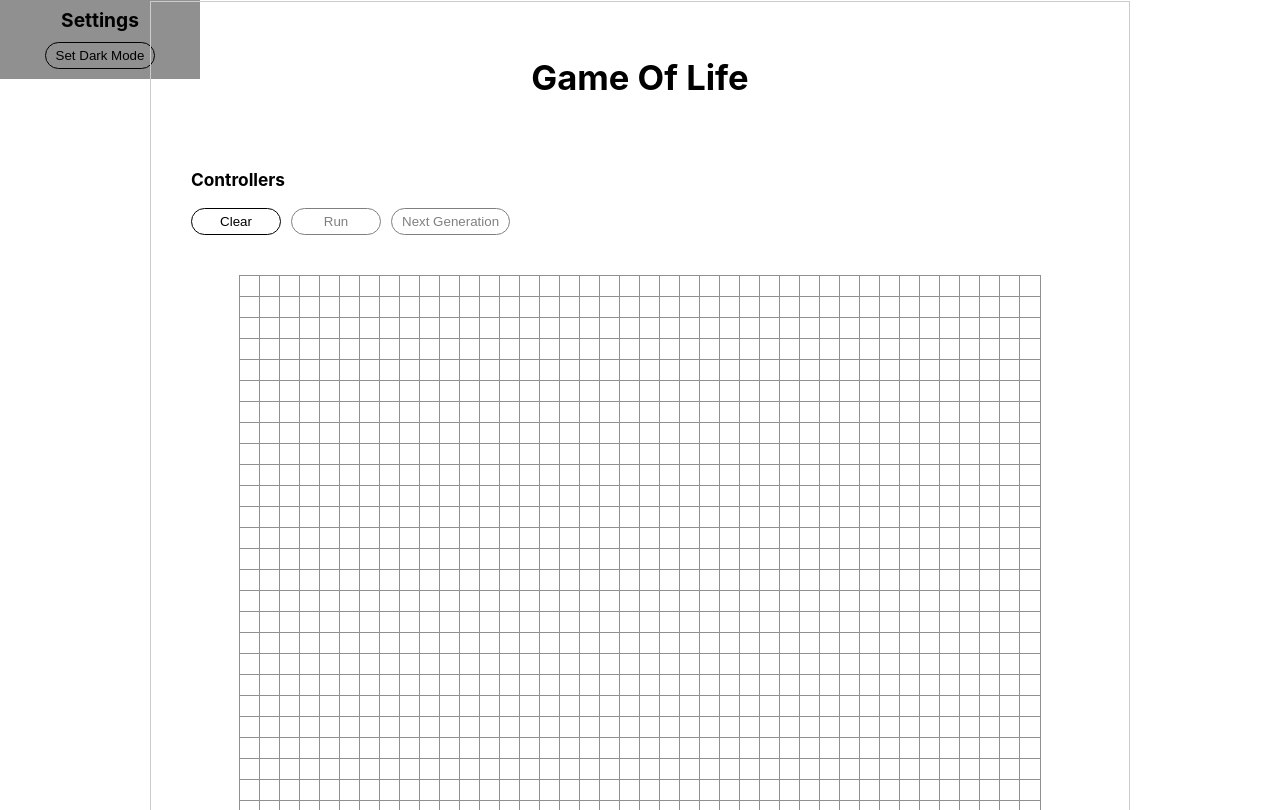
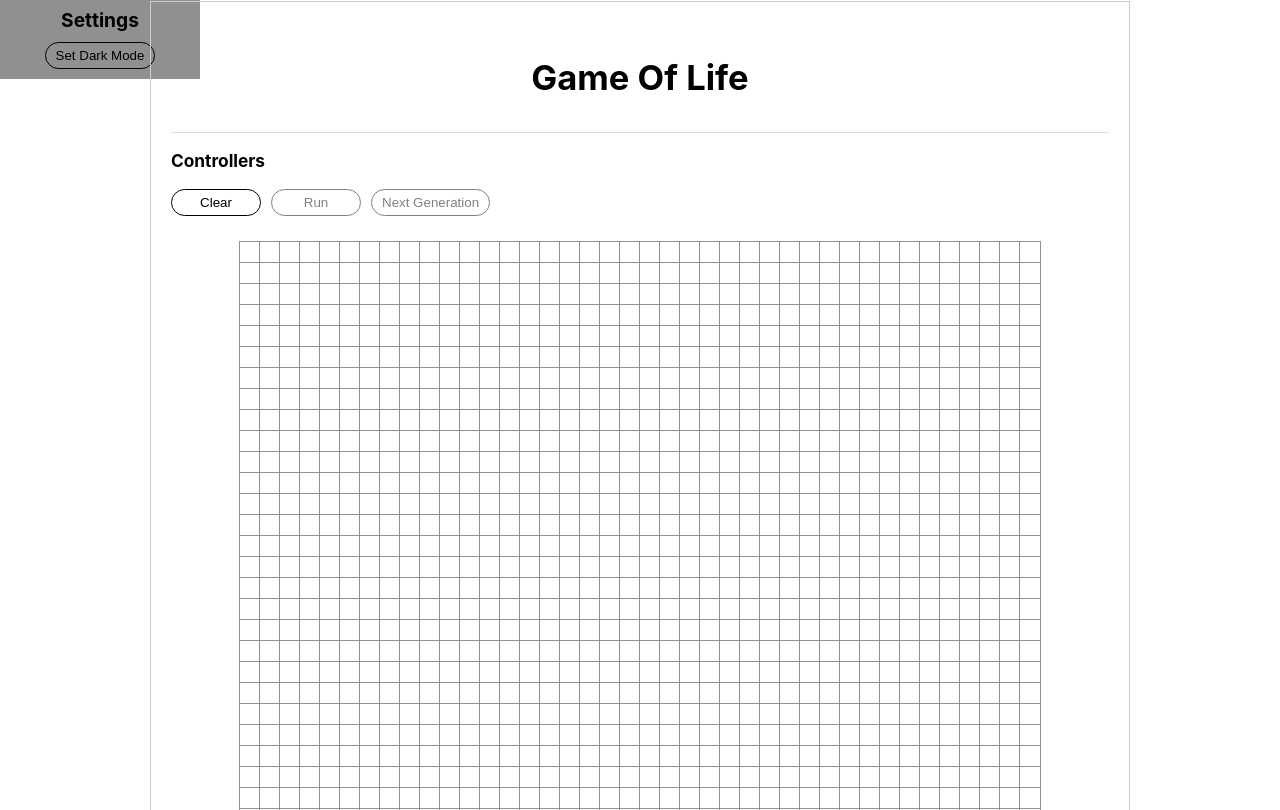
Before and after one commit to nunibaranes/reactGames, a React app: page / in a window 1280 px wide. Shown: the part 850-1660 px from the top of the page. Built offline with nearby package versions, Linux system fonts and the light colour scheme; no server answers.

Commit message:
Small fixes

```diff
--- a/src/app/components/common/board/board.styles.tsx
+++ b/src/app/components/common/board/board.styles.tsx
@@ -19,6 +19,10 @@ export const StyledBoardCell = styled('div')`
 export const StyledBoardRow = styled('div')`
     display: flex;
     border-bottom: 1px solid #909090;
+
+    &:last-child {
+        border-bottom: 0;
+    }
 `;
 
 export const StyledBoard = styled('div')`
--- a/src/app/components/common/counter/Counter.tsx
+++ b/src/app/components/common/counter/Counter.tsx
@@ -1,4 +1,5 @@
 import React from 'react';
+import { StyledCounter } from './counter.styles';
 
 interface ICounterProps {
   title: string,
@@ -19,10 +20,10 @@ export default function Counter(props: ICounterProps) {
   const getClasses = (): string => `counter ${additionalClass}`;
 
   return (
-    <div className={getClasses()}>
+    <StyledCounter className={getClasses()}>
       <span className='counter-title'>{title}</span>
       <span className='counter-number'>{counter}</span>
-    </div>
+    </StyledCounter>
   );
 };
 
--- /dev/null
+++ b/src/app/components/common/counter/counter.styles.tsx
@@ -0,0 +1,5 @@
+import styled from 'styled-components';
+
+export const StyledCounter = styled('div')`
+    margin-top: 25px;
+`;
--- a/src/app/components/game-of-life/GameOfLife.scss
+++ /dev/null
@@ -1,14 +0,0 @@
-.controllers-and-settings {
-    border-top: 1px solid #ddd;
-    display: grid;
-    grid-template-columns: repeat(2, 1fr);
-
-    input {
-        height: 45px;
-        width: 100%;
-    }
-}
-
-.generation-counter {
-    margin-top: 25px;
-}
--- a/src/app/components/game-of-life/GameOfLife.tsx
+++ b/src/app/components/game-of-life/GameOfLife.tsx
@@ -1,7 +1,4 @@
 import React, { Component } from 'react';
-import { StyledWrapper } from '../../styles/common/common.styles';
-
-import './GameOfLife.scss';
 
 // import Settings from './settings/Settings.js'
 import Controllers from './controllers/Controllers'
@@ -13,6 +10,9 @@ import Popup from "../common/popup/Popup";
 import { ICell } from "../common/board/cell/Cell.interface";
 import { IBoardData, BoardType } from "../common/board/Board.interface";
 import { IController } from "./controllers/Controller.interface";
+
+import { StyledWrapper } from '../../styles/common/common.styles';
+import { StyledControllersAndSettings } from './gameOfLife-styles';
 
 interface IGameOfLifeState {
   title: string,
@@ -333,7 +333,7 @@ class GameOfLife extends Component {
         withBorder
       >
         <Title additionalClass={'main-title align-center'} title={ title }></Title>
-        <StyledWrapper className='controllers-and-settings'>
+        <StyledControllersAndSettings className='controllers-and-settings'>
           {
             // <Settings title={'Settings'}></Settings>
           }
@@ -347,7 +347,7 @@ class GameOfLife extends Component {
             disableNextGeneration={disableNextGeneration}
             {...this.props}
           />
-        </StyledWrapper>
+        </StyledControllersAndSettings>
         <Board
           additionalClass="game-of-life"
           boardData={ boardData }
--- a/src/app/components/game-of-life/controllers/Controllers.scss
+++ /dev/null
@@ -1,25 +0,0 @@
-.controllers {
-    display: flex;
-    flex-direction: column;
-
-    .controllers-wrapper {
-        display: flex;
-        justify-content: center;
-        align-items: center;
-    }
-    &.align-left {
-        .controllers-wrapper {
-            justify-content:left;
-        }
-    }
-    &.align-right {
-        .controllers-wrapper {
-            justify-content: right;
-        }
-    }
-    &.align-center {
-        .controllers-wrapper {
-            justify-content: center;
-        }
-    }
-}
--- a/src/app/components/game-of-life/controllers/Controllers.tsx
+++ b/src/app/components/game-of-life/controllers/Controllers.tsx
@@ -1,21 +1,20 @@
 
 import React from 'react';
-import styled from 'styled-components';
 
 import Title from '../../common/title/Title';
-import { IControllersProps } from "./Controller.interface"
+import { IControllersProps } from "./Controller.interface";
+
 import { StyledButton } from '../../../styles/common/common.styles';
-
-import './Controllers.scss'
+import { StyledControllers } from '../gameOfLife-styles';
 
 export default function Controllers(props: IControllersProps) {
     const {
         gameIsRunning,
-        additionalClass,
-        disableNextGeneration,
+        additionalClass = '',
+        disableNextGeneration = false,
         title,
         controllers,
-        titleAdditionsClass,
+        titleAdditionsClass = '',
         onControllerClicked,
     } = props;
 
@@ -42,37 +41,4 @@ export default function Controllers(props: IControllersProps) {
             </div>
         </StyledControllers>
     );
-
 }
-
-const StyledControllers = styled('section')`
-    display: flex;
-    flex-direction: column;
-
-    .controllers-wrapper {
-        display: flex;
-        justify-content: center;
-        align-items: center;
-    }
-    &.align-left {
-        .controllers-wrapper {
-            justify-content:left;
-        }
-    }
-    &.align-right {
-        .controllers-wrapper {
-            justify-content: right;
-        }
-    }
-    &.align-center {
-        .controllers-wrapper {
-            justify-content: center;
-        }
-    }
-`
-
-Controllers.defaultProps = {
-    additionalClass: '',
-    titleAdditionsClass: '',
-    disableNextGeneration: false,
-};
--- a/src/app/components/game-of-life/gameOfLife-styles.tsx
+++ b/src/app/components/game-of-life/gameOfLife-styles.tsx
@@ -17,3 +17,41 @@ export const getStyledGameOfLifeBoard = (boardData: IBoardData) => {
             }
         }`
 }
+
+export const StyledControllers = styled('section')`
+    display: flex;
+    flex-direction: column;
+
+    .controllers-wrapper {
+        display: flex;
+        justify-content: center;
+        align-items: center;
+    }
+    &.align-left {
+        .controllers-wrapper {
+            justify-content:left;
+        }
+    }
+    &.align-right {
+        .controllers-wrapper {
+            justify-content: right;
+        }
+    }
+    &.align-center {
+        .controllers-wrapper {
+            justify-content: center;
+        }
+    }
+`;
+
+export const StyledControllersAndSettings = styled('section')`
+    border-top: 1px solid #ddd;
+    display: grid;
+    grid-template-columns: repeat(2, 1fr);
+    margin-bottom: 25px;
+
+    input {
+        height: 45px;
+        width: 100%;
+    }
+`;
```
